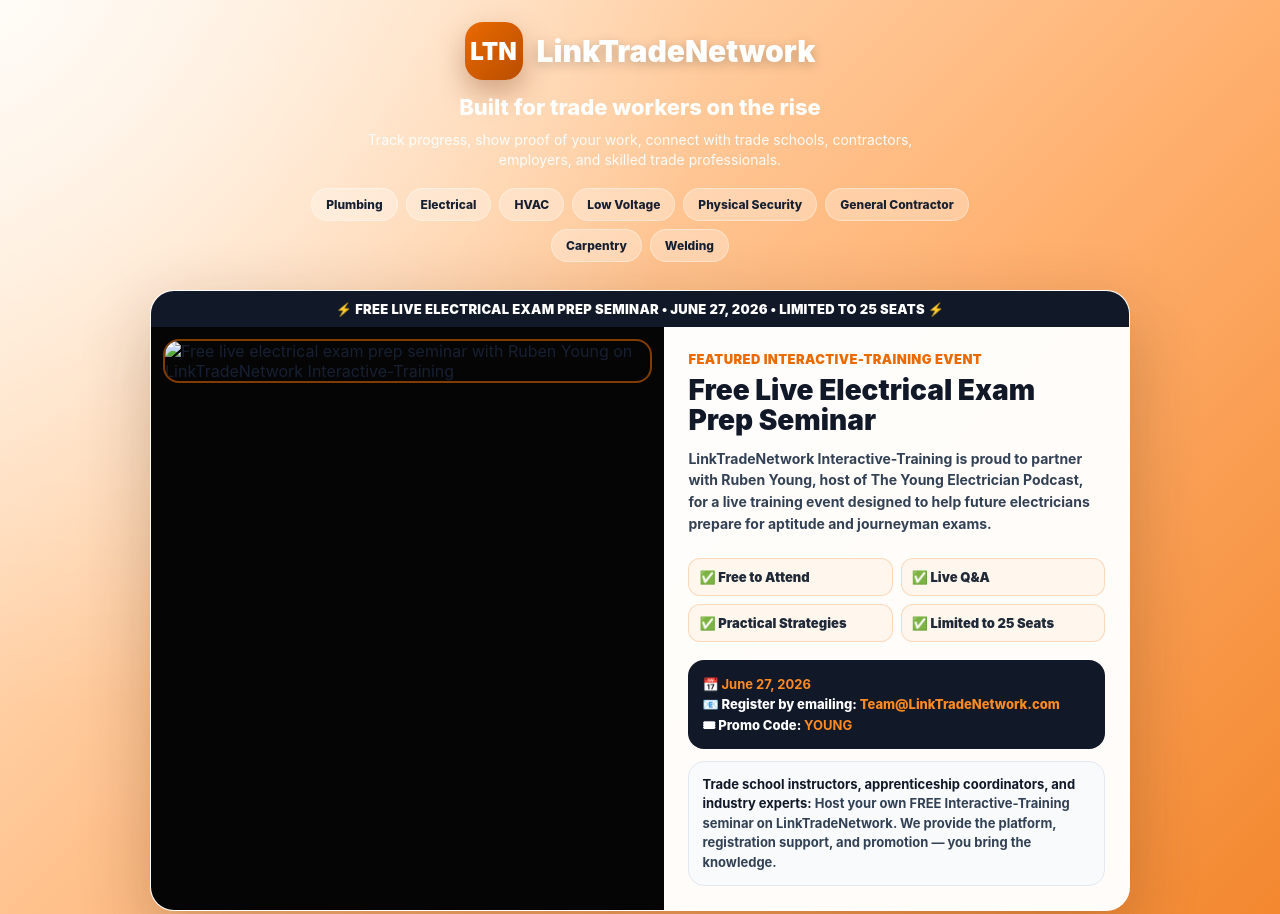
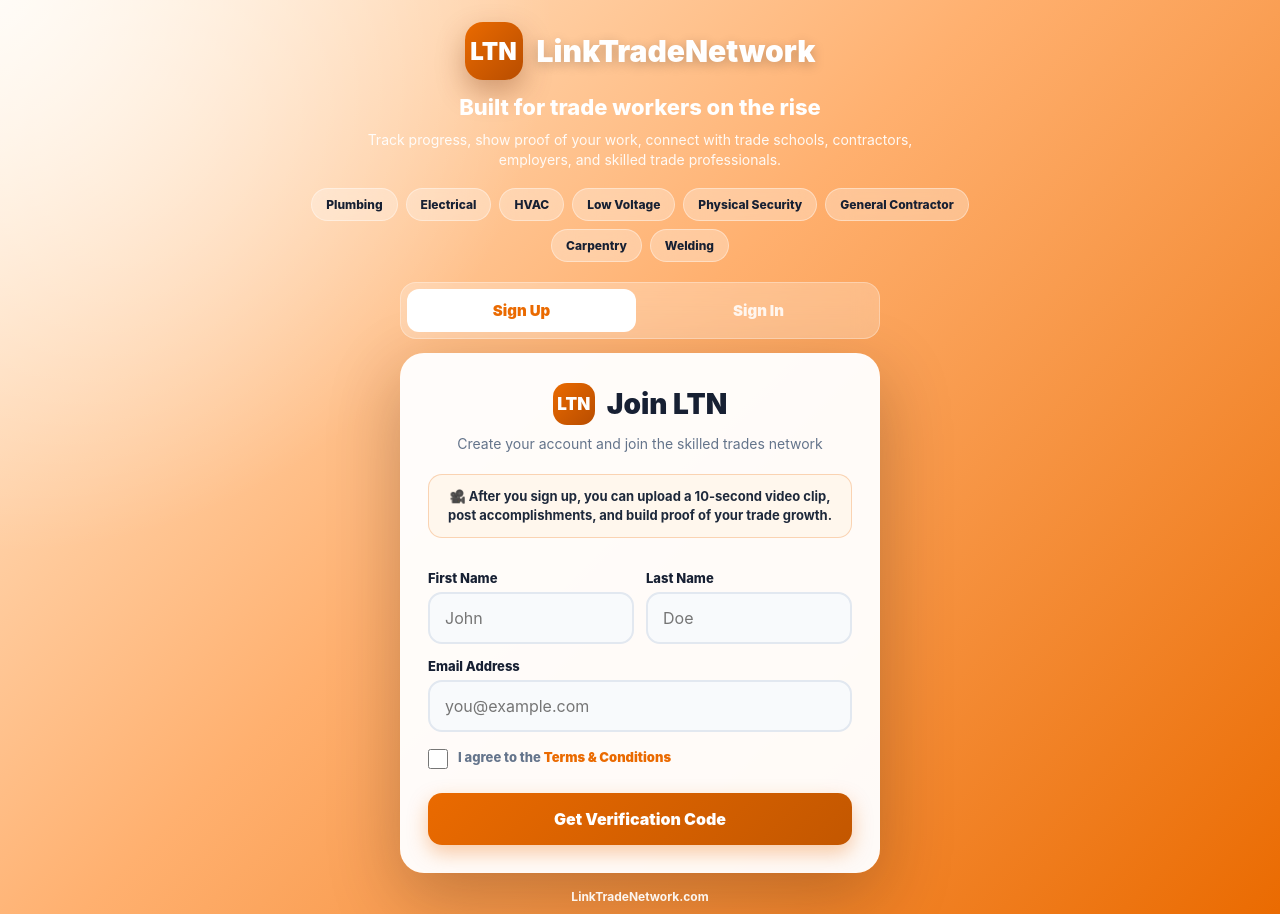
Before and after one commit to LinkTradeNetwork/LinkTradeNetwork2025, a plain HTML site: page front/index.html in a window 1280 px wide. Shown: the top 914 px of the page. Drawn offline with Linux system fonts and the light colour scheme.

Commit message:
Remove Featured Seminar Section from index.html
Removed the Featured Seminar Section and its related styles and content from the HTML file.

```diff
--- a/front/index.html
+++ b/front/index.html
@@ -366,162 +366,6 @@
   background:#64748b;
 }
 
-/* Featured Seminar Section */
-.event-wrap{
-  width:100%;
-  max-width:980px;
-  margin:8px auto 20px;
-}
-
-.event-card{
-  background:rgba(255,255,255,0.97);
-  border:1px solid rgba(255,255,255,0.65);
-  border-radius:24px;
-  box-shadow:0 24px 70px rgba(49,24,10,0.24);
-  overflow:hidden;
-}
-
-.event-topline{
-  background:#111827;
-  color:#fff;
-  text-align:center;
-  padding:10px 14px;
-  font-size:13px;
-  font-weight:950;
-  letter-spacing:.3px;
-}
-
-.event-grid{
-  display:grid;
-  grid-template-columns:minmax(280px, 1.05fr) minmax(280px, .95fr);
-  gap:0;
-}
-
-.event-image-box{
-  background:#050505;
-  padding:12px;
-}
-
-.event-image{
-  width:100%;
-  display:block;
-  border-radius:16px;
-  border:2px solid rgba(234,106,0,0.55);
-}
-
-.event-info{
-  padding:24px;
-  display:flex;
-  flex-direction:column;
-  justify-content:center;
-}
-
-.event-kicker{
-  color:var(--brand);
-  font-size:13px;
-  font-weight:950;
-  text-transform:uppercase;
-  letter-spacing:.4px;
-  margin-bottom:8px;
-}
-
-.event-title{
-  margin:0;
-  color:#111827;
-  font-size:28px;
-  line-height:1.08;
-  font-weight:950;
-}
-
-.event-copy{
-  margin:12px 0 14px;
-  color:#334155;
-  font-size:14px;
-  line-height:1.55;
-  font-weight:650;
-}
-
-.event-points{
-  display:grid;
-  grid-template-columns:1fr 1fr;
-  gap:8px;
-  margin:10px 0 14px;
-}
-
-.event-point{
-  background:#fff7ed;
-  border:1px solid rgba(234,106,0,0.22);
-  border-radius:12px;
-  padding:10px;
-  font-size:13px;
-  font-weight:900;
-  color:#1f2937;
-}
-
-.event-register{
-  background:#111827;
-  color:#fff;
-  border-radius:16px;
-  padding:14px;
-  margin-top:4px;
-}
-
-.event-register div{
-  font-size:13px;
-  line-height:1.55;
-  font-weight:800;
-}
-
-.event-register b,
-.event-register a{
-  color:#ff8a22;
-  text-decoration:none;
-}
-
-.event-host{
-  margin-top:12px;
-  background:#f8fafc;
-  border:1px solid var(--line);
-  border-radius:16px;
-  padding:13px;
-  font-size:13px;
-  line-height:1.5;
-  color:#334155;
-  font-weight:700;
-}
-
-.event-host b{
-  color:#111827;
-}
-
-@media(max-width:800px){
-  .event-grid{
-    grid-template-columns:1fr;
-  }
-
-  .event-info{
-    padding:20px;
-  }
-
-  .event-title{
-    font-size:24px;
-  }
-}
-
-@media(max-width:460px){
-  .event-points{
-    grid-template-columns:1fr;
-  }
-
-  .event-topline{
-    font-size:11px;
-  }
-
-  .event-title{
-    font-size:22px;
-  }
-}
-
 .footer-note{
   margin-top:16px;
   color:rgba(255,255,255,0.92);
@@ -635,58 +479,6 @@
       <span class="trade-badge">Welding</span>
     </div>
   </div>
-
-  <section class="event-wrap" aria-label="Featured live electrical exam prep seminar">
-    <div class="event-card">
-      <div class="event-topline">
-        ⚡ FREE LIVE ELECTRICAL EXAM PREP SEMINAR • JUNE 27, 2026 • LIMITED TO 25 SEATS ⚡
-      </div>
-
-      <div class="event-grid">
-        <div class="event-image-box">
-          <!-- Upload the flyer image to the same folder as this page and name it: electrical-seminar.png -->
-          <img
-            class="event-image"
-            src="./electrical-seminar.png"
-            alt="Free live electrical exam prep seminar with Ruben Young on LinkTradeNetwork Interactive-Training"
-          />
-        </div>
-
-        <div class="event-info">
-          <div class="event-kicker">Featured Interactive-Training Event</div>
-
-          <h2 class="event-title">Free Live Electrical Exam Prep Seminar</h2>
-
-          <p class="event-copy">
-            LinkTradeNetwork Interactive-Training is proud to partner with
-            <b>Ruben Young</b>, host of <b>The Young Electrician Podcast</b>,
-            for a live training event designed to help future electricians prepare
-            for aptitude and journeyman exams.
-          </p>
-
-          <div class="event-points">
-            <div class="event-point">✅ Free to Attend</div>
-            <div class="event-point">✅ Live Q&amp;A</div>
-            <div class="event-point">✅ Practical Strategies</div>
-            <div class="event-point">✅ Limited to 25 Seats</div>
-          </div>
-
-          <div class="event-register">
-            <div>📅 <b>June 27, 2026</b></div>
-            <div>📧 Register by emailing: <a href="mailto:Team@LinkTradeNetwork.com?subject=Promo Code YOUNG - Electrical Exam Prep Seminar">Team@LinkTradeNetwork.com</a></div>
-            <div>🎟 Promo Code: <b>YOUNG</b></div>
-          </div>
-
-          <div class="event-host">
-            <b>Trade school instructors, apprenticeship coordinators, and industry experts:</b>
-            Host your own FREE Interactive-Training seminar on LinkTradeNetwork.
-            We provide the platform, registration support, and promotion — you bring the knowledge.
-          </div>
-        </div>
-      </div>
-    </div>
-  </section>
-
 
   <div class="tabs">
     <div class="tab active" id="tab-signup">Sign Up</div>
```
